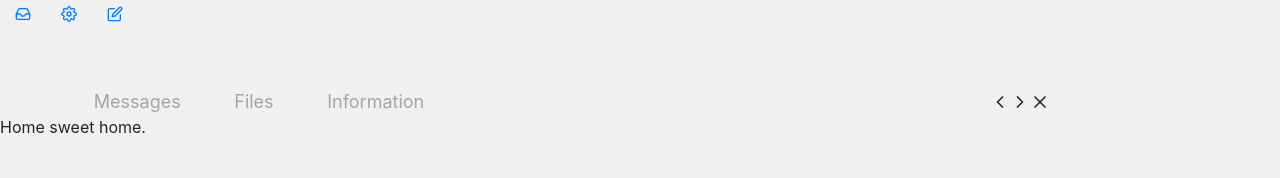
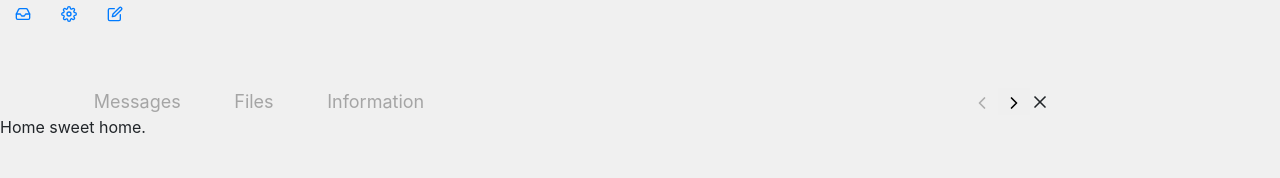
Before and after one commit to Elysium-Labs-EU/juno-core, a React (Create React App) app: page / in a window 1280 px wide. Shown: the top 178 px of the page. Built offline with nearby package versions, Linux system fonts and the light colour scheme.

Commit message:
Initial setup prev and next email

```diff
--- a/src/Store/actions.js
+++ b/src/Store/actions.js
@@ -1,6 +1,7 @@
 export const ACTION_TYPE = {
   SET_IS_LOADING: 'SET_IS_LOADING',
   SET_NEXTPAGETOKEN: 'SET_NEXTPAGETOKEN',
+  SET_CURR_EMAIL: 'SET_CURR_EMAIL',
   LIST_ADD_META: 'LIST_ADD_META',
   LIST_REMOVE_META: 'LIST_REMOVE_META',
   LIST_UPDATE_META: 'LIST_UPDATE_META',
@@ -18,6 +19,13 @@ export const setNextPageToken = (nextPageToken) => {
   return {
     type: ACTION_TYPE.SET_NEXTPAGETOKEN,
     payload: nextPageToken,
+  }
+}
+
+export const setCurrentEmail = (threadId) => {
+  return {
+    type: ACTION_TYPE.SET_CURR_EMAIL,
+    payload: threadId,
   }
 }
 
--- a/src/Store/reducer.js
+++ b/src/Store/reducer.js
@@ -1,10 +1,11 @@
 import { ACTION_TYPE } from './actions'
 
 export const initialState = {
+  isLoading: false,
   nextPageToken: undefined,
+  currEmail: '',
   metaList: [],
   emailList: [],
-  isLoading: false,
 }
 
 const reducer = (state = initialState, action) => {
@@ -18,6 +19,11 @@ const reducer = (state = initialState, action) => {
       return {
         ...state,
         nextPageToken: action.payload,
+      }
+    case ACTION_TYPE.SET_CURR_EMAIL:
+      return {
+        ...state,
+        currEmail: action.payload,
       }
     case ACTION_TYPE.LIST_ADD_META:
       return {
--- a/src/components/DetailNavigation.js
+++ b/src/components/DetailNavigation.js
@@ -1,24 +1,54 @@
-import React from 'react'
-import './DetailNavigation.scss'
+import React, { useEffect, useState } from 'react'
+import { connect } from 'react-redux'
 import { FiChevronLeft, FiChevronRight, FiX } from 'react-icons/fi'
-import NavigatePreviousMail from './EmailOptions/NavigatePreviousMail'
-import NavigateNextMail from './EmailOptions/NavigateNextMail'
+// import NavigatePreviousMail from './EmailOptions/NavigatePreviousMail'
+// import NavigateNextMail from './EmailOptions/NavigateNextMail'
 import CloseMail from './EmailOptions/CloseMail'
+import { useHistory } from 'react-router-dom'
+import {NavButton, Wrapper} from './DetailNavigationStyles'
 
-const DetailNavigation = () => {
+const mapStateToProps = (state) => {
+  const { currEmail, metaList, isLoading } = state
+  return { currEmail, metaList, isLoading }
+}
+
+const DetailNavigation = ({ metaList, currEmail }) => {
+  const [currLocal, setCurrLocal] = useState('')
+  const [viewIndex, setViewIndex] = useState(0)
+  const history = useHistory()
+
+  const NavigatePreviousMail = () => {history.push((metaList[viewIndex - 1].id))}
+  const NavigateNextMail = () => { history.push((metaList[viewIndex + 1].id)) }
+
+  const isDisabledPrev = (metaList[viewIndex - 1]) === undefined ? true : false
+  const isDisabledNext = (metaList[viewIndex + 1]) === undefined ? true : false
+
+  useEffect(() => {
+    if (currEmail !== currLocal) {
+      setCurrLocal(currEmail)
+      const viewingIndex =
+        metaList
+          .map(function (e) {
+            return e.id
+          })
+          .indexOf(currEmail)
+      setViewIndex(viewingIndex)
+    }
+  }, [currEmail])
+
   return (
-    <div className="detail-navigation">
-      <div onClick={() => NavigatePreviousMail()}>
+    <Wrapper>
+      <NavButton onClick={() => NavigatePreviousMail()} disabled={isDisabledPrev}>
         <FiChevronLeft size={20} />
-      </div>
-      <div onClick={() => NavigateNextMail()}>
+      </NavButton>
+      <NavButton onClick={() => NavigateNextMail()} disaabled={isDisabledNext}>
         <FiChevronRight size={20} />
-      </div>
+      </NavButton>
       <div onClick={CloseMail}>
         <FiX size={20} />
       </div>
-    </div>
+    </Wrapper>
   )
 }
 
-export default DetailNavigation
+export default connect(mapStateToProps)(DetailNavigation)
--- a/src/components/DetailNavigation.scss
+++ /dev/null
@@ -1,6 +0,0 @@
-.detail-navigation {
-	margin-left: auto;
-	margin-right: 18%;
-	display: flex;
-	cursor: pointer;
-}
--- /dev/null
+++ b/src/components/DetailNavigationStyles.js
@@ -0,0 +1,12 @@
+import styled from 'styled-components'
+
+export const Wrapper = styled.div`
+	margin-left: auto;
+	margin-right: 18%;
+	display: flex;
+	cursor: pointer;
+`
+
+export const NavButton = styled.button`
+ border: none;
+`
--- a/src/components/EmailDetail.js
+++ b/src/components/EmailDetail.js
@@ -4,6 +4,8 @@ import { useParams } from 'react-router-dom'
 import { Link } from 'react-router-dom'
 import { FiPaperclip } from 'react-icons/fi'
 import './EmailDetail.scss'
+import { setCurrentEmail } from './../Store/actions'
+import { connect } from 'react-redux'
 
 import { createApiClient } from '../data/api'
 import EmailDetailBody from './EmailDetailBody'
@@ -14,7 +16,12 @@ import TimeStamp from './TimeStamp'
 
 const api = createApiClient()
 
-const EmailDetail = () => {
+const mapStateToProps = (state) => {
+  const { isLoading, threadId } = state
+  return { isLoading, threadId }
+}
+
+const EmailDetail = ({ dispatch }) => {
   const { threadId } = useParams()
   const [threadDetail, setThreadDetail] = useState(null)
 
@@ -24,6 +31,9 @@ const EmailDetail = () => {
       setThreadDetail(threadDetailFeed.thread || 'No email loaded')
     }
     LoadEmail()
+    if (threadId !== undefined) {
+      dispatch(setCurrentEmail(threadId))
+    }
   }, [threadId])
 
   return (
@@ -95,4 +105,4 @@ const EmailDetail = () => {
   )
 }
 
-export default EmailDetail
+export default connect(mapStateToProps)(EmailDetail)
--- a/src/components/HomeHeader.js
+++ b/src/components/HomeHeader.js
@@ -2,13 +2,14 @@ import NavControls from './NavControls'
 import Menu from './Menu'
 import DetailNavigation from './DetailNavigation'
 import styled from 'styled-components'
+import { useParams } from 'react-router-dom'
 
 const InnerMenu = styled.div`
   margin-top: 4rem;
   display: flex;
 `
 
-function HomeHeader() {
+const HomeHeader = () => {
   return (
     <div className="tlOuterContainer">
       <NavControls />
```
